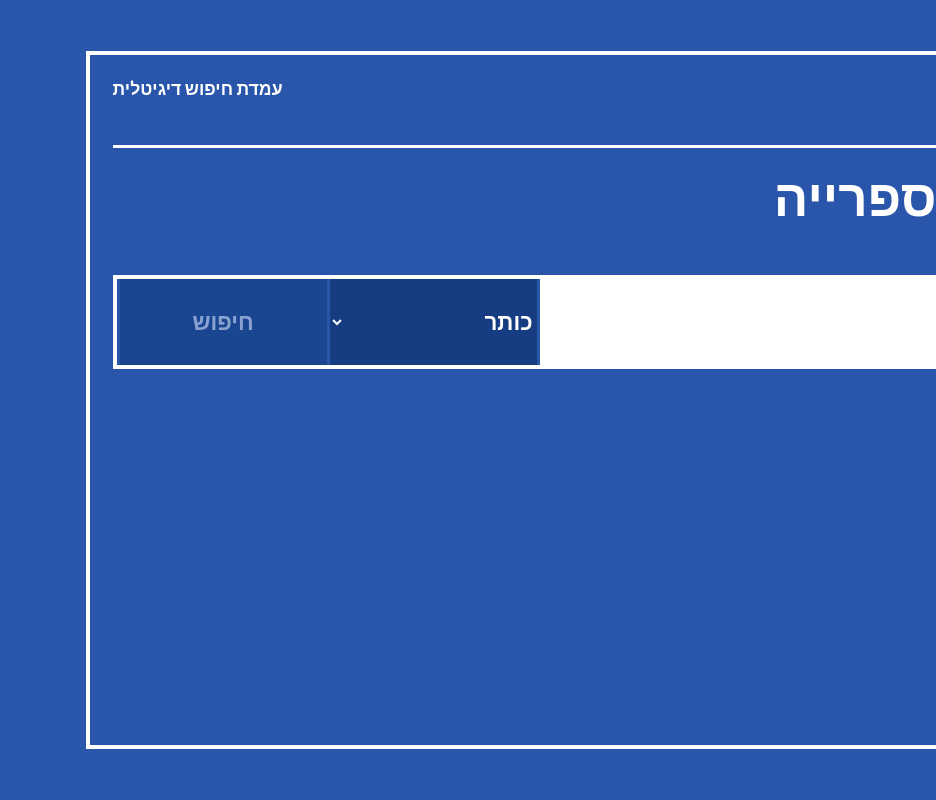
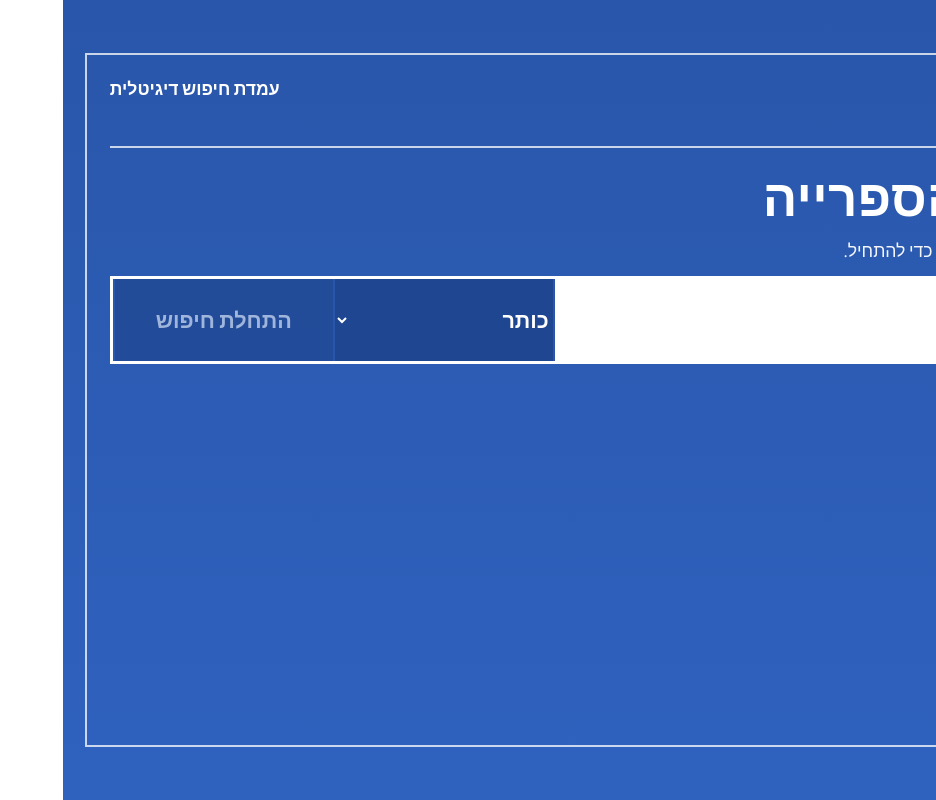
Before and after one commit to LodLibrary/booksearch, a Next.js app: page / in a window 1280 px wide. Shown: the whole page, without its empty margins (344-1280 px from the left). Built offline with nearby package versions, Linux system fonts and the light colour scheme.

Commit message:
Soften kiosk visual tone while keeping bold touch-first layout

```diff
--- a/app/globals.css
+++ b/app/globals.css
@@ -3,136 +3,62 @@
 :root {
   color-scheme: light;
   --blue: #2956aa;
+  --blue-soft: #3f6dc4;
+  --blue-deep: #1f4691;
   --white: #ffffff;
-  --ink: #102446;
+  --ink: #16315f;
 }
 
 * { box-sizing: border-box; }
+body { margin: 0; font-family: 'Assistant', sans-serif; background: linear-gradient(180deg, #2956aa 0%, #2f62bf 100%); color: var(--white); }
+.kioskShell { min-height: 100vh; display: grid; place-items: center; padding: 1.4rem; }
+.kioskFrame { width: min(1500px, 100%); aspect-ratio: 16 / 9; background: transparent; border: 2px solid rgba(255,255,255,.75); padding: 1.4rem; display: grid; grid-template-rows: auto auto 1fr; gap: 1rem; }
+.masthead { display: flex; justify-content: space-between; border-bottom: 2px solid rgba(255,255,255,.75); padding-bottom: .7rem; font-size: 1.1rem; }
+.heroSearch h1 { font-size: clamp(2.2rem, 4vw, 4rem); margin: 0; letter-spacing: .3px; }
+.helper { font-size: 1.1rem; margin: .45rem 0 .9rem; opacity: .95; }
+.searchForm { display: grid; grid-template-columns: 1fr 220px 220px; gap: 0; border: 3px solid var(--white); }
 
-body {
-  margin: 0;
-  font-family: 'Assistant', sans-serif;
-  background: var(--blue);
-  color: var(--white);
+.searchForm input, .searchForm select, .searchForm button, .rowActions button, .rowActions a, .ghostBtn, .inlineAction {
+  border: 0; border-left: 2px solid var(--blue); min-height: 82px; font-family: inherit; font-size: 1.35rem;
 }
+.searchForm input { background: var(--white); color: var(--ink); padding: 0 1.1rem; font-size: 1.75rem; }
+.searchForm select, .searchForm button { background: var(--blue-deep); color: var(--white); font-weight: 700; }
+.searchForm button { cursor: pointer; background: #1b3f84; }
+.searchForm button:disabled { opacity:.55; cursor:not-allowed; }
+.searchForm input:focus, .searchForm select:focus, .searchForm button:focus, .rowActions button:focus, .rowActions a:focus, .ghostBtn:focus, .inlineAction:focus { outline: 4px solid #ffe45a; outline-offset: -4px; }
+.searchForm button:hover, .rowActions button:hover, .rowActions a:hover, .ghostBtn:hover, .inlineAction:hover { background: var(--blue-soft); }
+.searchForm button:active, .rowActions button:active, .rowActions a:active { transform: translateY(1px); }
 
-.kioskShell {
-  min-height: 100vh;
-  display: grid;
-  place-items: center;
-  padding: 1.2rem;
-}
-
-.kioskFrame {
-  width: min(1500px, 100%);
-  aspect-ratio: 16 / 9;
-  background: var(--blue);
-  border: 4px solid var(--white);
-  padding: 1.4rem;
-  display: grid;
-  grid-template-rows: auto auto 1fr;
-  gap: 1rem;
-}
-
-.masthead {
-  display: flex;
-  justify-content: space-between;
-  border-bottom: 3px solid var(--white);
-  padding-bottom: 0.6rem;
-  font-size: 1.1rem;
-}
-
-.heroSearch h1 { font-size: clamp(2.1rem, 4vw, 4rem); margin: 0; }
-.helper { font-size: 1.1rem; margin: 0.4rem 0 0.9rem; }
-
-.searchForm {
-  display: grid;
-  grid-template-columns: 1fr 210px 210px;
-  gap: 0;
-  border: 4px solid var(--white);
-}
-
-.searchForm input,
-.searchForm select,
-.searchForm button,
-.rowActions button,
-.rowActions a,
-.ghostBtn,
-.inlineAction {
-  border: 0;
-  border-left: 3px solid var(--blue);
-  min-height: 86px;
-  font-family: inherit;
-  font-size: 1.4rem;
-}
-
-.searchForm input {
-  background: var(--white);
-  color: var(--ink);
-  padding: 0 1.1rem;
-  font-size: 1.8rem;
-}
-
-.searchForm select,
-.searchForm button {
-  background: #163d81;
-  color: var(--white);
-  font-weight: 800;
-}
-
-.searchForm button { cursor: pointer; background: #0a3275; }
-.searchForm button:disabled { opacity: .45; cursor: not-allowed; }
-.searchForm input:focus,
-.searchForm select:focus,
-.searchForm button:focus,
-.rowActions button:focus,
-.rowActions a:focus,
-.ghostBtn:focus,
-.inlineAction:focus { outline: 4px solid #ffe45a; outline-offset: -4px; }
-
-.searchForm button:hover,.rowActions button:hover,.rowActions a:hover,.ghostBtn:hover,.inlineAction:hover { background:#0d2f68; }
-.searchForm button:active,.rowActions button:active,.rowActions a:active { transform: translateY(2px); }
-
-.resultsZone, .detailsZone {
-  background: var(--white);
-  color: var(--ink);
-  border: 4px solid var(--white);
-  padding: 1rem;
-  overflow: auto;
-}
-
-.zoneHeader { display:flex; justify-content:space-between; align-items:center; border-bottom:3px solid var(--blue); padding-bottom:.6rem; margin-bottom:.8rem; }
-.zoneHeader h2 { margin: 0; font-size: 2rem; }
+.resultsZone, .detailsZone { background: #f7faff; color: var(--ink); border: 3px solid var(--white); padding: 1rem; overflow: auto; }
+.zoneHeader { display:flex; justify-content:space-between; align-items:center; border-bottom:2px solid #5a7ec6; padding-bottom:.6rem; margin-bottom:.8rem; }
+.zoneHeader h2 { margin:0; font-size: 1.9rem; }
 .ghostBtn { background: var(--blue); color: var(--white); padding: 0 1rem; cursor:pointer; }
 
 .resultsTable { display:grid; gap:.7rem; }
-.resultRow { display:grid; grid-template-columns: 120px 1fr 240px; gap: 1rem; border: 3px solid var(--blue); padding: .7rem; align-items: stretch; }
-.cover, .coverLarge { background: var(--blue); color: var(--white); display:grid; place-items:center; font-weight:700; }
-.bookCore h3 { margin:0 0 .4rem; font-size:1.6rem; }
-.metaGrid { display:grid; grid-template-columns: 1fr 1fr; gap:.35rem 1rem; font-size:1.08rem; }
-.metaGrid p { margin: 0; }
+.resultRow { display:grid; grid-template-columns: 120px 1fr 240px; gap: 1rem; border: 2px solid #5a7ec6; padding: .75rem; background:#fff; }
+.cover, .coverLarge { background: linear-gradient(180deg, #2956aa, #3f6dc4); color:#fff; display:grid; place-items:center; font-weight:700; }
+.bookCore h3 { margin:0 0 .45rem; font-size:1.55rem; }
+.metaGrid { display:grid; grid-template-columns:1fr 1fr; gap:.35rem 1rem; font-size:1.05rem; }
+.metaGrid p { margin:0; }
 .rowActions { display:grid; gap:.45rem; }
-.rowActions button, .rowActions a { background: var(--blue); color: var(--white); text-decoration:none; display:grid; place-items:center; cursor:pointer; }
+.rowActions button, .rowActions a { background: var(--blue); color:#fff; text-decoration:none; display:grid; place-items:center; cursor:pointer; }
 
-.detailsLayout { display:grid; grid-template-columns: 280px 1fr 1fr; gap: .8rem; }
-.coverLarge { min-height: 250px; grid-row: span 2; font-size:1.6rem; }
-.detailBlock { border: 3px solid var(--blue); padding:.8rem; }
-.detailBlock h3 { margin:0 0 .45rem; font-size:1.35rem; color:var(--blue); }
-.bigTitle { margin:0; font-size:1.8rem; font-weight:800; }
-.kv { display:flex; justify-content:space-between; border-top:1px solid #b8c8e8; padding:.4rem 0; }
-.inlineAction { display:inline-grid; place-items:center; background:var(--blue); color:var(--white); padding:0 1rem; min-height:58px; text-decoration:none; margin-top:.4rem; }
-
-.assistive { min-height: 1.8rem; }
-.error { color: #ffe45a; font-weight:700; }
-.empty { font-size:1.2rem; font-weight:700; }
-
+.detailsLayout { display:grid; grid-template-columns:280px 1fr 1fr; gap:.8rem; }
+.coverLarge { min-height:250px; grid-row: span 2; font-size:1.5rem; }
+.detailBlock { border:2px solid #5a7ec6; padding:.85rem; background:#fff; }
+.detailBlock h3 { margin:0 0 .45rem; font-size:1.3rem; color:var(--blue); }
+.bigTitle { margin:0; font-size:1.75rem; font-weight:800; }
+.kv { display:flex; justify-content:space-between; border-top:1px solid #c8d5ef; padding:.42rem 0; }
+.inlineAction { display:inline-grid; place-items:center; background:var(--blue); color:#fff; padding:0 1rem; min-height:56px; text-decoration:none; margin-top:.45rem; }
+.assistive { min-height:1.8rem; }
+.error { color:#ffe45a; font-weight:700; }
+.empty { font-size:1.15rem; font-weight:700; }
 .srOnly { position:absolute; width:1px; height:1px; padding:0; margin:-1px; overflow:hidden; clip:rect(0,0,0,0); border:0; }
 
 @media (max-width: 1150px) {
   .kioskFrame { aspect-ratio: auto; }
   .searchForm { grid-template-columns: 1fr; }
-  .searchForm input,.searchForm select,.searchForm button { border-left:0; border-top:3px solid var(--blue); }
-  .resultRow { grid-template-columns: 1fr; }
-  .detailsLayout { grid-template-columns: 1fr; }
-  .coverLarge { grid-row: auto; }
+  .searchForm input,.searchForm select,.searchForm button { border-left:0; border-top:2px solid var(--blue); }
+  .resultRow, .detailsLayout, .metaGrid { grid-template-columns: 1fr; }
+  .coverLarge { grid-row:auto; }
 }
--- a/app/page.tsx
+++ b/app/page.tsx
@@ -62,7 +62,7 @@ export default function HomePage() {
 
         <section className="heroSearch" aria-label="חיפוש">
           <h1>חיפוש בקטלוג הספרייה</h1>
-          <p className="helper">הקלידו ביטוי, בחרו סוג חיפוש ולחצו לחיפוש מיידי.</p>
+          <p className="helper">ברוכים הבאים. הקלידו ביטוי, בחרו סוג חיפוש ולחצו כדי להתחיל.</p>
 
           <form className="searchForm" onSubmit={onSubmit} aria-label="טופס חיפוש">
             <label htmlFor="query" className="srOnly">
@@ -86,7 +86,7 @@ export default function HomePage() {
             </select>
 
             <button type="submit" disabled={!canSearch || loading}>
-              {loading ? "מחפש..." : "חיפוש"}
+              {loading ? "מחפש..." : "התחלת חיפוש"}
             </button>
           </form>
 
```
